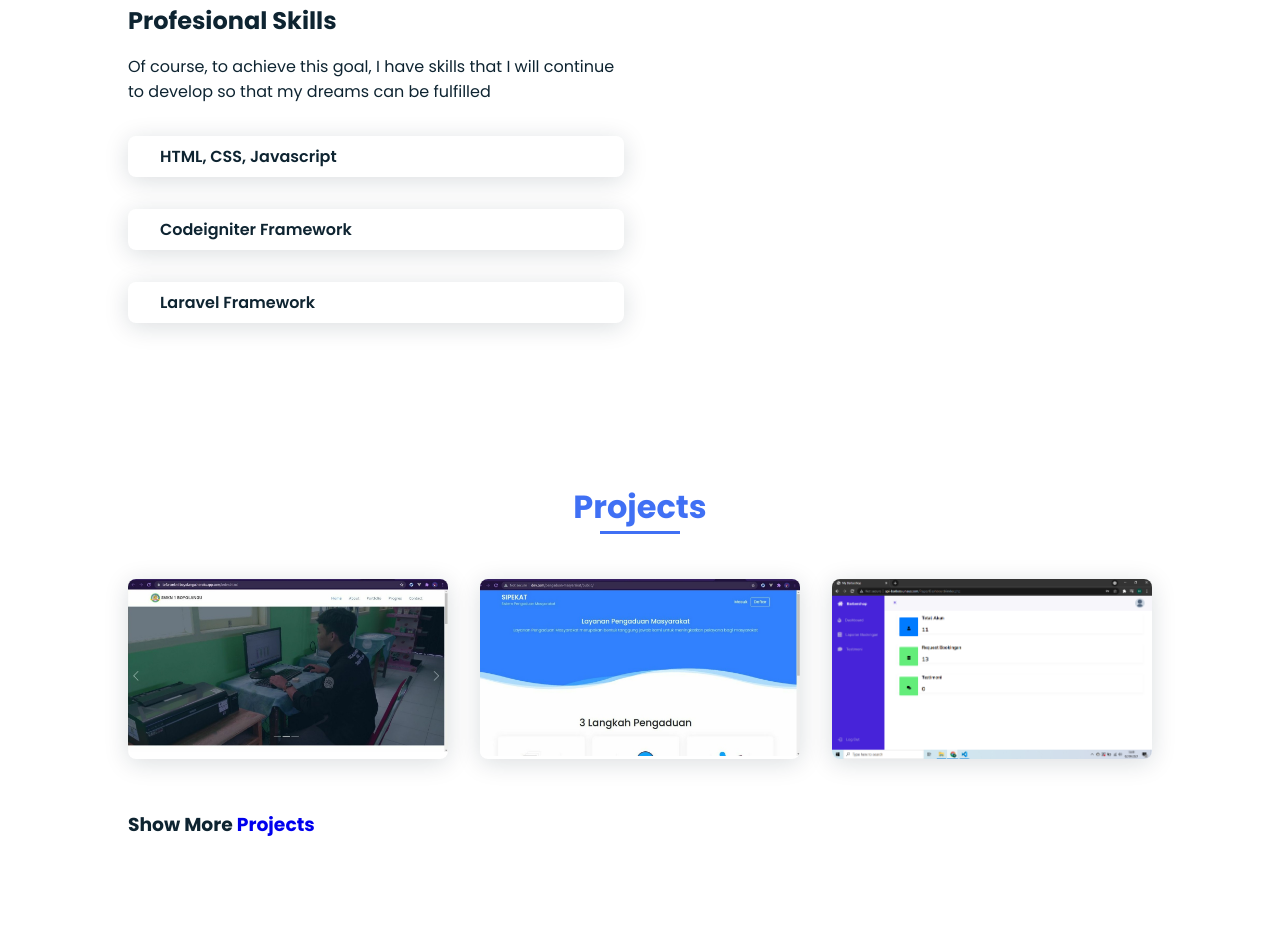
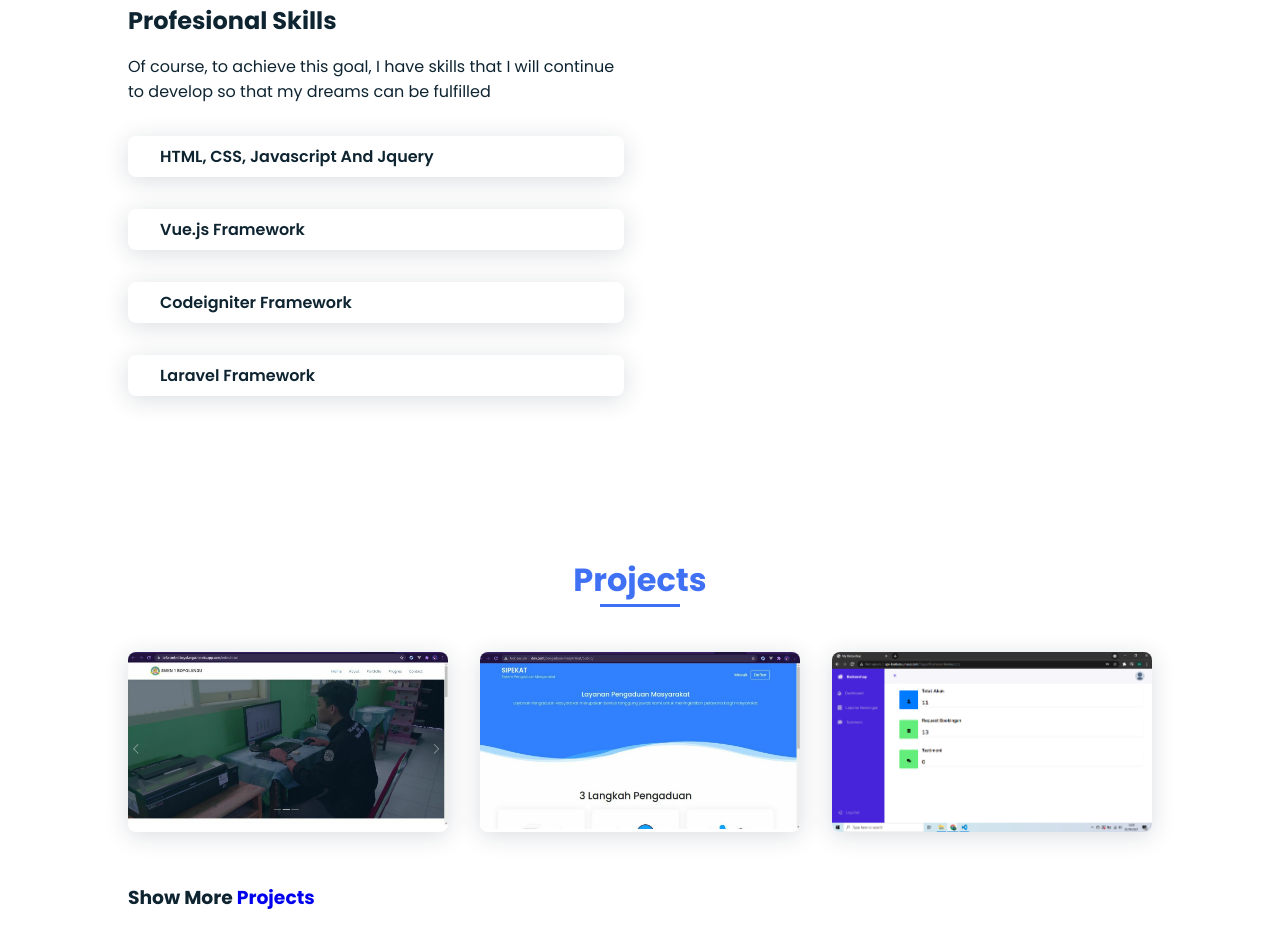
Before and after one commit to Bayudiartaa/portofolio, a plain HTML site: page index.html in a window 1280 px wide. Shown: the part 1497-2441 px from the top of the page. Drawn offline with nearby package versions, Linux system fonts and the light colour scheme; some packages are replaced by stand-ins of ours; a script that the page names is missing.

Commit message:
add skill

```diff
--- a/index.html
+++ b/index.html
@@ -120,7 +120,13 @@
             <div class="skills__data">
               <div class="skills__names">
                 <i class="bx skills__icon"></i>
-                <span class="skills__name">HTML, CSS, Javascript</span>
+                <span class="skills__name">HTML, CSS, Javascript And Jquery</span>
+              </div>
+            </div>
+            <div class="skills__data">
+              <div class="skills__names">
+                <i class="bx skills__icon"></i>
+                <span class="skills__name">Vue.js Framework</span>
               </div>
             </div>
             <div class="skills__data">
```
